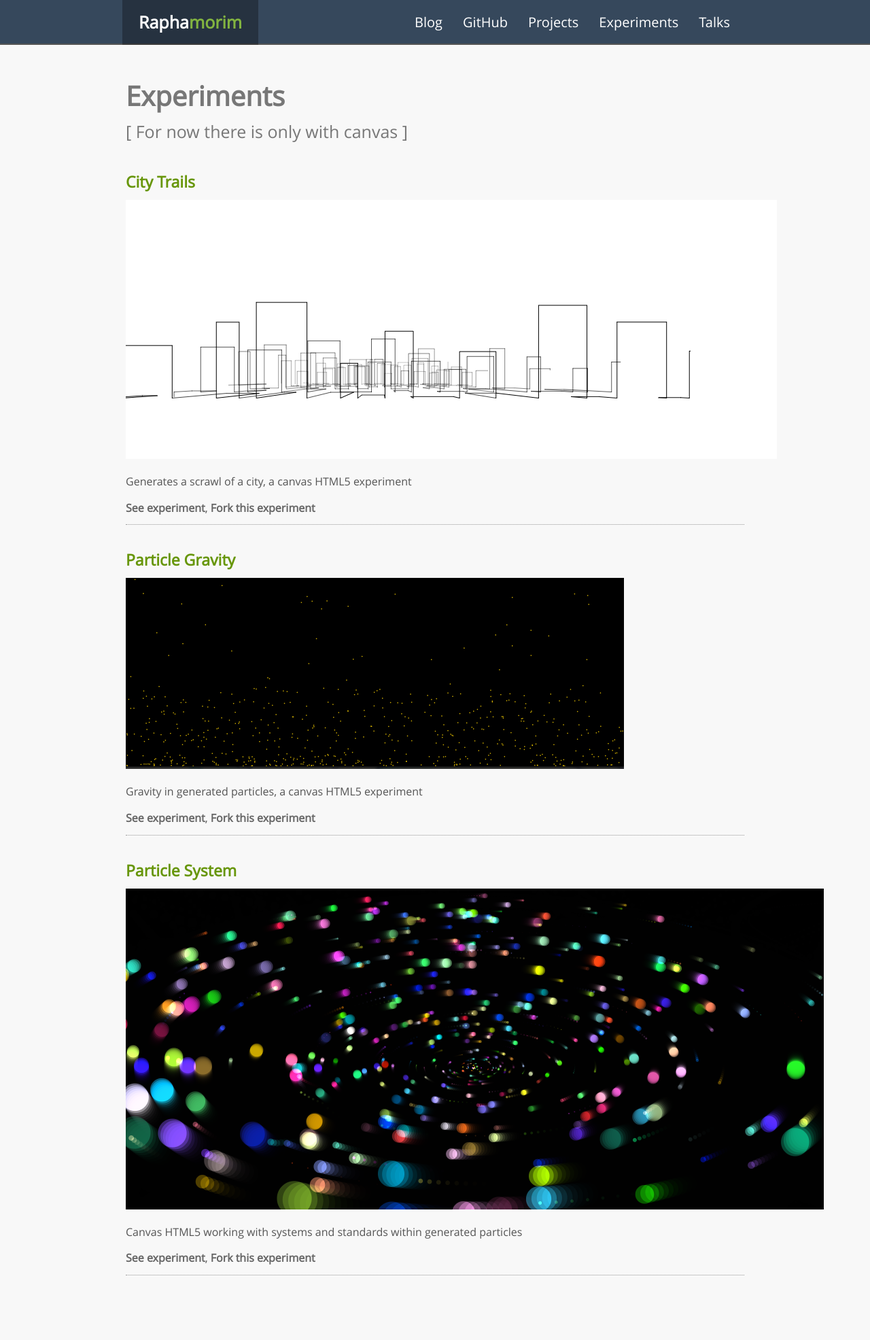
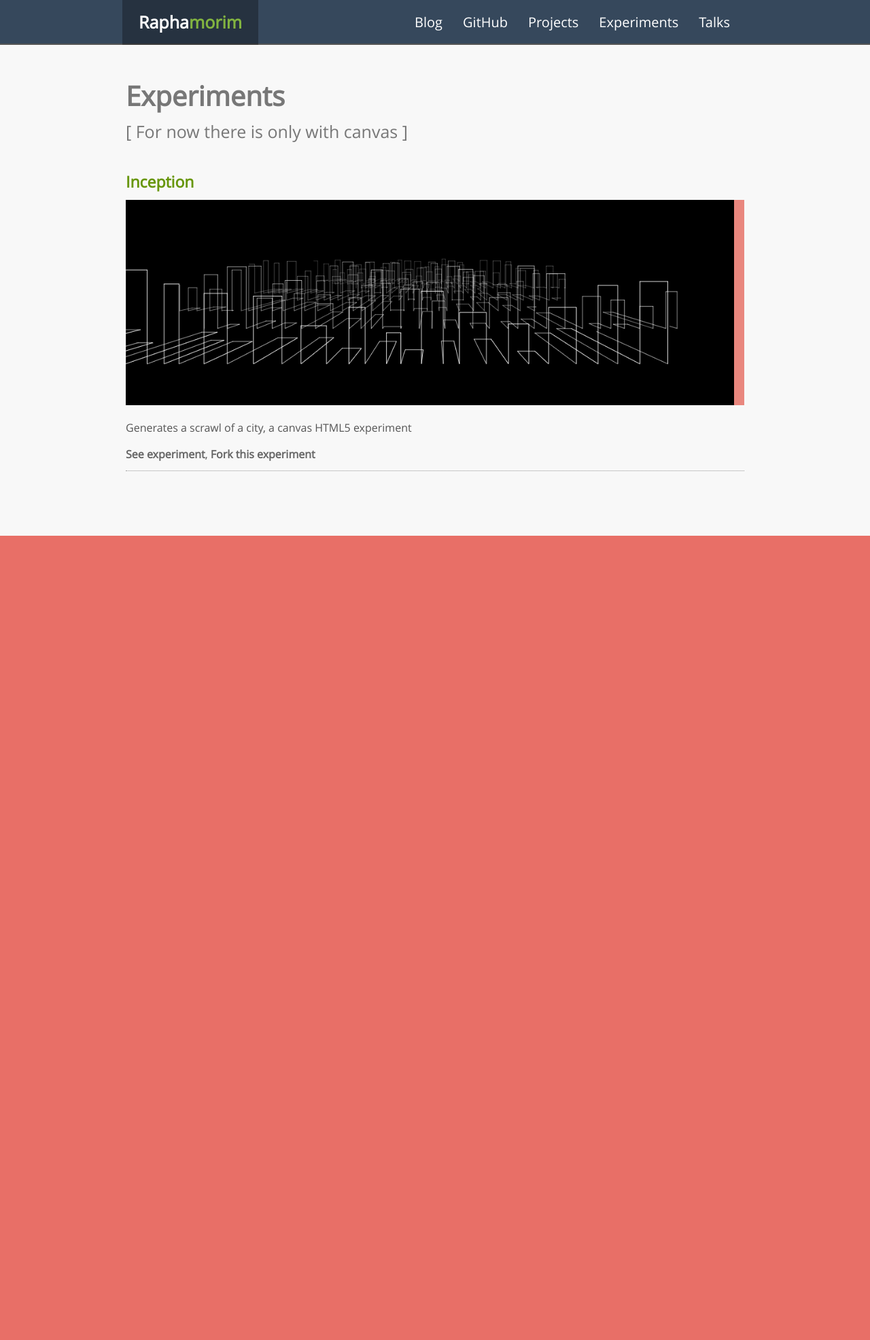
Before and after one commit to raphamorim/raphamorim.github.com, a Jekyll site: the page built from experiments/index.md, in a window 1280 px wide. Shown: the whole page at 68% size. Built offline with Jekyll 4.4.1, drawn with Linux system fonts in a browser that asks for light colours; nearby versions of some CDN libraries; after the commit the page ends 900 px from its top, so only the background shows below that.

Commit message:
update experiments list

```diff
--- a/assets/css/base.css
+++ b/assets/css/base.css
@@ -71,6 +71,11 @@
 #exp h3 {
   margin: 0px;
 }
+#exp img {
+  width: 100%;
+  border-right: 15px solid #E9877E;
+}
+
 
 .main {
   position: relative;
--- a/experiments/index.md
+++ b/experiments/index.md
@@ -12,42 +12,14 @@
 <ul id="exp">
     <li>
        <h3>
-       		<a href="http://raphamorim.com/canvas-experiments/city-trails">City Trails</a>
+       		<a href="http://raphamorim.com/canvas-experiments/inception">Inception</a>
        </h3>
 
-       <p><img src="/assets/images/experiments/city-trails.png" alt="City Trails"></p>
+       <p><img src="/assets/images/experiments/inception.jpg" alt="Inception"></p>
 
        <p>Generates a scrawl of a city, a canvas HTML5 experiment</p>
 
-       <p><a href="http://raphamorim.com/canvas-experiments/city-trails" target="_blank">See experiment</a>, <a href="https://github.com/raphamorim/canvas-experiments" target="_blank">Fork this experiment</a></p>
-    </li>
-</ul>
-
-<ul id="exp">
-    <li>
-       <h3>
-       		<a href="http://raphamorim.com/canvas-experiments/particle-gravity">Particle Gravity</a>
-       </h3>
-
-	   <p><img src="/assets/images/experiments/particle-gravity.png" alt="Particle Gravity"></p>
-
-       <p>Gravity in generated particles, a canvas HTML5 experiment</p>
-
-       <p><a href="http://raphamorim.com/canvas-experiments/particle-gravity" target="_blank">See experiment</a>, <a href="https://github.com/raphamorim/canvas-experiments" target="_blank">Fork this experiment</a></p>
-    </li>
-</ul>
-
-<ul id="exp">
-    <li>
-       <h3>
-       		<a href="http://raphamorim.com/canvas-experiments/particle-system">Particle System</a>
-       </h3>
-
-	   <p><img src="/assets/images/experiments/particle-system.png" alt="Particle System"></p>
-
-       <p>Canvas HTML5 working with systems and standards within generated particles</p>
-
-       <p><a href="http://raphamorim.com/canvas-experiments/particle-system" target="_blank">See experiment</a>, <a href="https://github.com/raphamorim/canvas-experiments" target="_blank">Fork this experiment</a></p>
+       <p><a href="http://raphamorim.com/canvas-experiments/inception" target="_blank">See experiment</a>, <a href="https://github.com/raphamorim/canvas-experiments" target="_blank">Fork this experiment</a></p>
     </li>
 </ul>
 
```
Also changed, not shown: assets/images/experiments/inception.jpg (added), 3 other files.
